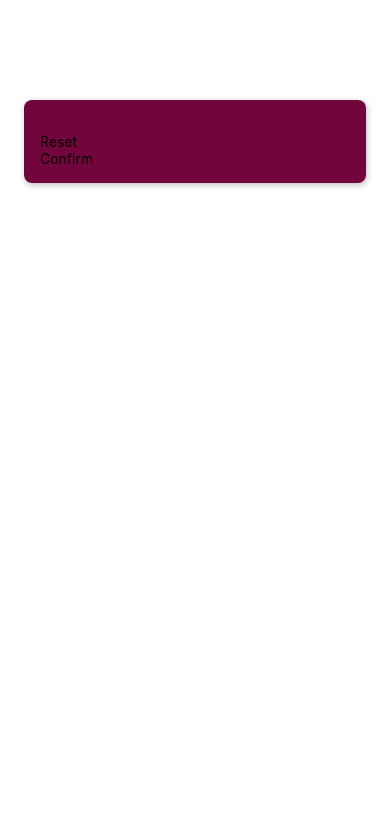
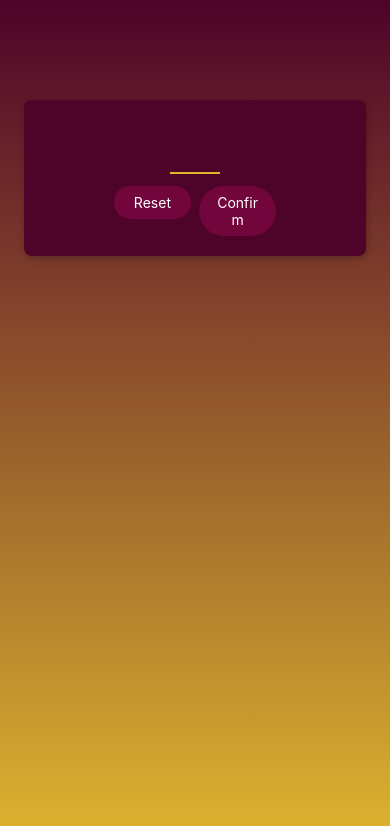
Before and after one commit to braindome/react-native-course, a React Native app in the folder section-four/: screen / in a window 390 px wide. Shown: the top 826 px of the page. Built offline with nearby package versions, Linux system fonts and the light colour scheme.

Commit message:
Section four - Styling buttons

```diff
--- a/section-four/App.js
+++ b/section-four/App.js
@@ -1,18 +1,17 @@
-import { StatusBar } from 'expo-status-bar';
-import { StyleSheet, Text, View } from 'react-native';
+import { StyleSheet } from 'react-native';
 import StartGameScreen from "./screens/StartGameScreen";
+import {LinearGradient} from "expo-linear-gradient";
 
 export default function App() {
   return (
-    <StartGameScreen />
+      <LinearGradient style={styles.rootScreen} colors={["#4e0329" ,"#ddb52f"]}>
+        <StartGameScreen />
+      </LinearGradient>
   );
 }
 
 const styles = StyleSheet.create({
-  container: {
+  rootScreen: {
     flex: 1,
-    backgroundColor: '#fff',
-    alignItems: 'center',
-    justifyContent: 'center',
   },
 });
--- a/section-four/components/PrimaryButton.js
+++ b/section-four/components/PrimaryButton.js
@@ -1,11 +1,48 @@
-import {Text, View} from "react-native";
+import {Text, View, Pressable, StyleSheet} from "react-native";
 
 function PrimaryButton({ children }) {
+
+    function pressHandler() {
+        console.log("Pressed!");
+    }
+
     return (
-        <View>
-            <Text>{children}</Text>
-        </View>
+    <View style={styles.buttonOuterContainer}>
+        <Pressable
+            style={({pressed}) =>
+                pressed
+                    ? [styles.buttonInnerContainer, styles.pressed]
+                    : styles.buttonInnerContainer
+            }
+            onPress={pressHandler}
+            android_ripple={{color: "#550229"}}
+        >
+            <Text style={styles.buttonText}>{children}</Text>
+        </Pressable>
+    </View>
     )
 }
 
 export default PrimaryButton;
+
+const styles = StyleSheet.create({
+    buttonOuterContainer: {
+        borderRadius: 28,
+        margin: 4,
+        overflow: "hidden"
+    },
+    buttonInnerContainer: {
+        backgroundColor: "#72063c",
+        paddingVertical: 8,
+        paddingHorizontal: 16,
+        elevation: 2
+    },
+    buttonText: {
+        color: "white",
+        textAlign: "center"
+    },
+    pressed: {
+        opacity: 0.75
+    }
+
+})
--- a/section-four/package.json
+++ b/section-four/package.json
@@ -12,7 +12,8 @@
     "expo": "~51.0.28",
     "expo-status-bar": "~1.12.1",
     "react": "18.2.0",
-    "react-native": "0.74.5"
+    "react-native": "0.74.5",
+    "expo-linear-gradient": "~13.0.2"
   },
   "devDependencies": {
     "@babel/core": "^7.20.0"
--- a/section-four/screens/StartGameScreen.js
+++ b/section-four/screens/StartGameScreen.js
@@ -4,9 +4,22 @@ import PrimaryButton from "../components/PrimaryButton";
 function StartGameScreen() {
     return (
         <View style={styles.inputContainer}>
-            <TextInput />
-            <PrimaryButton>Reset</PrimaryButton>
-            <PrimaryButton>Confirm</PrimaryButton>
+            <TextInput
+                style={styles.numberInput}
+                maxLength={2}
+                keyboardType="number-pad"
+                autoCapitalize="none"
+                autoCorrect={false}
+            />
+            <View style={styles.buttonsContainer}>
+                <View style={styles.buttonContainer}>
+                    <PrimaryButton>Reset</PrimaryButton>
+                </View>
+                <View style={styles.buttonContainer}>
+                    <PrimaryButton>Confirm</PrimaryButton>
+                </View>
+            </View>
+
         </View>
     )
 }
@@ -15,15 +28,34 @@ export default StartGameScreen;
 
 const styles = StyleSheet.create({
     inputContainer: {
+        justifyContent: "center",
+        alignItems: "center",
         marginTop: 100,
         marginHorizontal: 24,
         padding: 16,
-        backgroundColor: "#72063c",
+        backgroundColor: "#4e0329",
         borderRadius: 8,
         elevation: 4,
         shadowColor: "black",
         shadowOffset: {width: 1, height: 2},
         shadowRadius: 6,
         shadowOpacity: 0.26,
+    },
+    numberInput: {
+        height: 50,
+        width: 50,
+        fontSize: 32,
+        borderBottomColor: "#ddb52f",
+        borderBottomWidth: 2,
+        color: "#ddb52f",
+        marginVertical: 8,
+        fontWeight: "bold",
+        textAlign: "center"
+    },
+    buttonsContainer: {
+        flexDirection: "row"
+    },
+    buttonContainer: {
+        flex: 1
     }
 });
```
Also changed, not shown: 1 other file (tests, documents, lock files or other folders).
